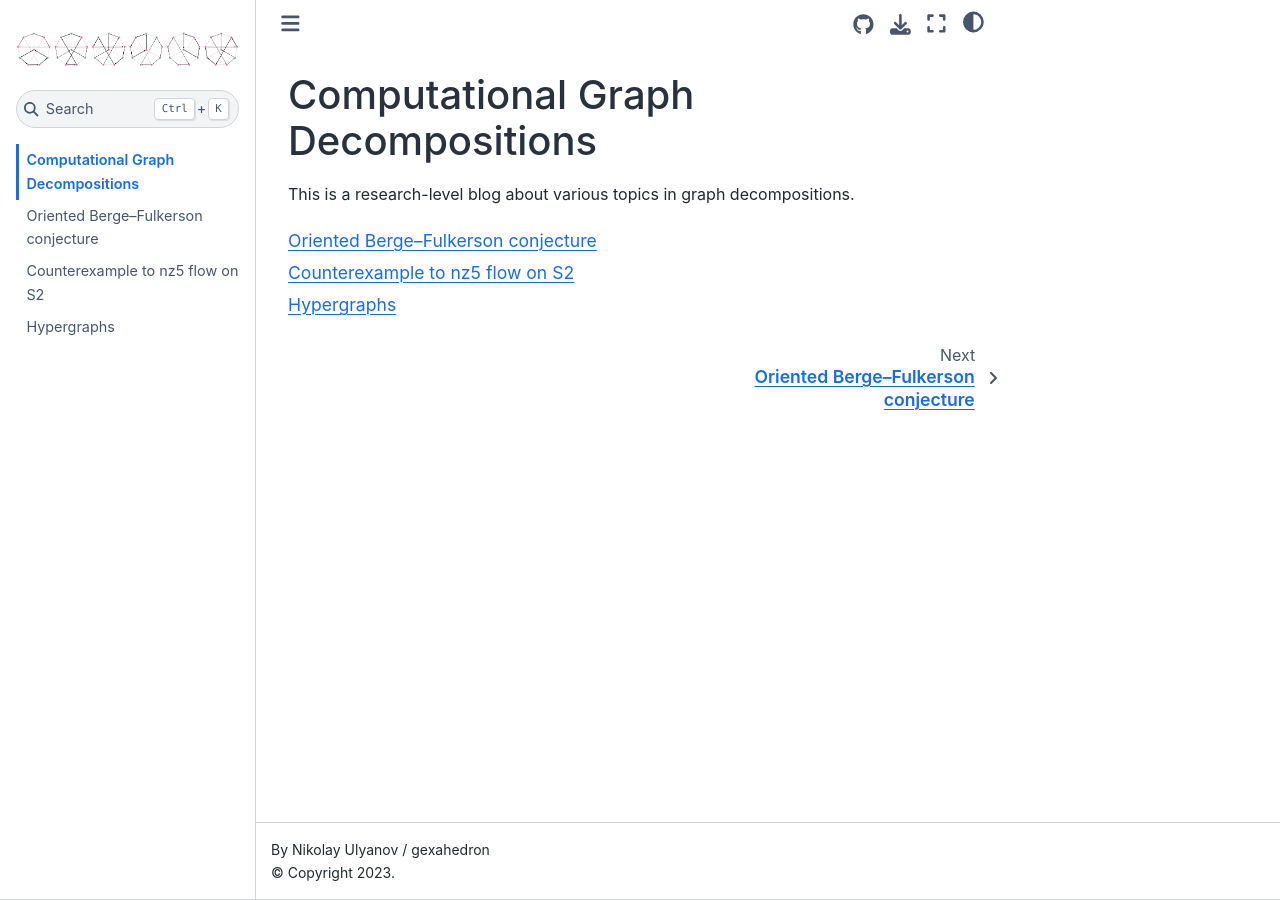
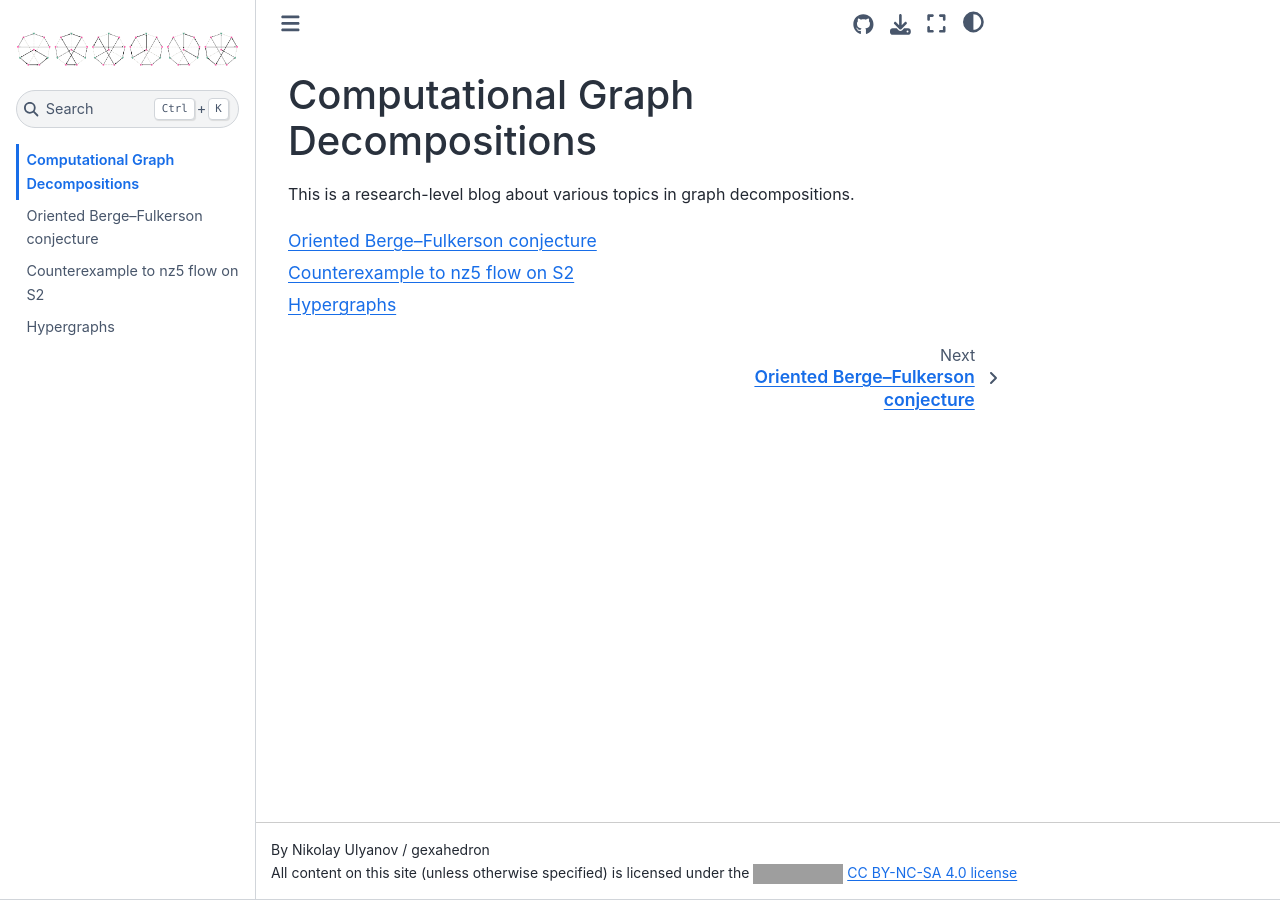
Before and after one commit to gexahedron/graph-book, a Jupyter Book: the page built from intro.md, in a window 1280 px wide. Built offline with Jupyter Book 1.0.4 settings and Sphinx 7.4.7 and the Sphinx Book theme 1.1.4, drawn with Linux system fonts in a browser that asks for light colours; grey boxes are pictures that could not be loaded.

Commit message:
Update _config.yml

```diff
--- a/_config.yml
+++ b/_config.yml
@@ -30,3 +30,13 @@ repository:
 html:
   use_issues_button: true
   use_repository_button: true
+  extra_footer : |
+      <div>
+        All content on this site (unless otherwise specified) is licensed under the
+        <a href="https://creativecommons.org/licenses/by-nc-sa/4.0/"><img src="https://licensebuttons.net/l/by-nc-sa/3.0/88x31.png"></a>
+        <a href="https://creativecommons.org/licenses/by-nc-sa/4.0/">CC BY-NC-SA 4.0 license</a>
+      </div>
+
+sphinx:
+  config:
+    html_show_copyright: false
```
